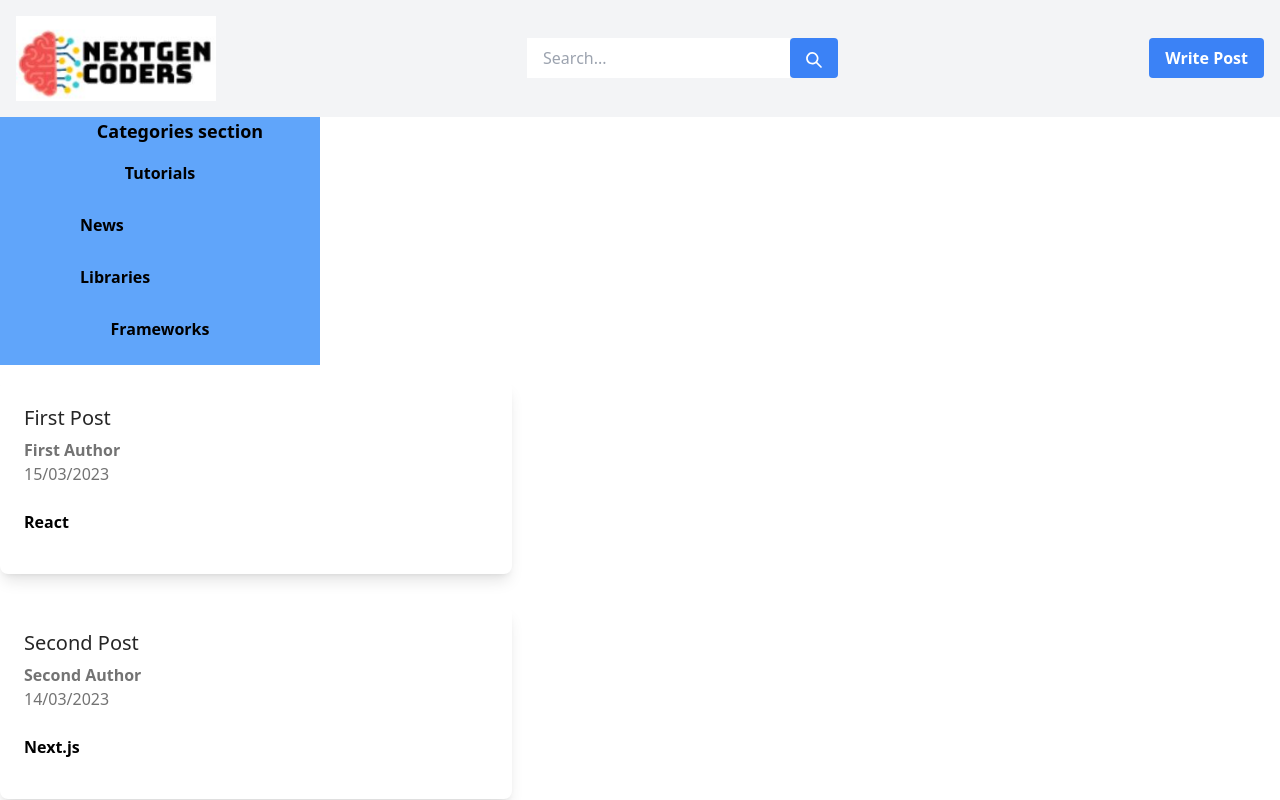
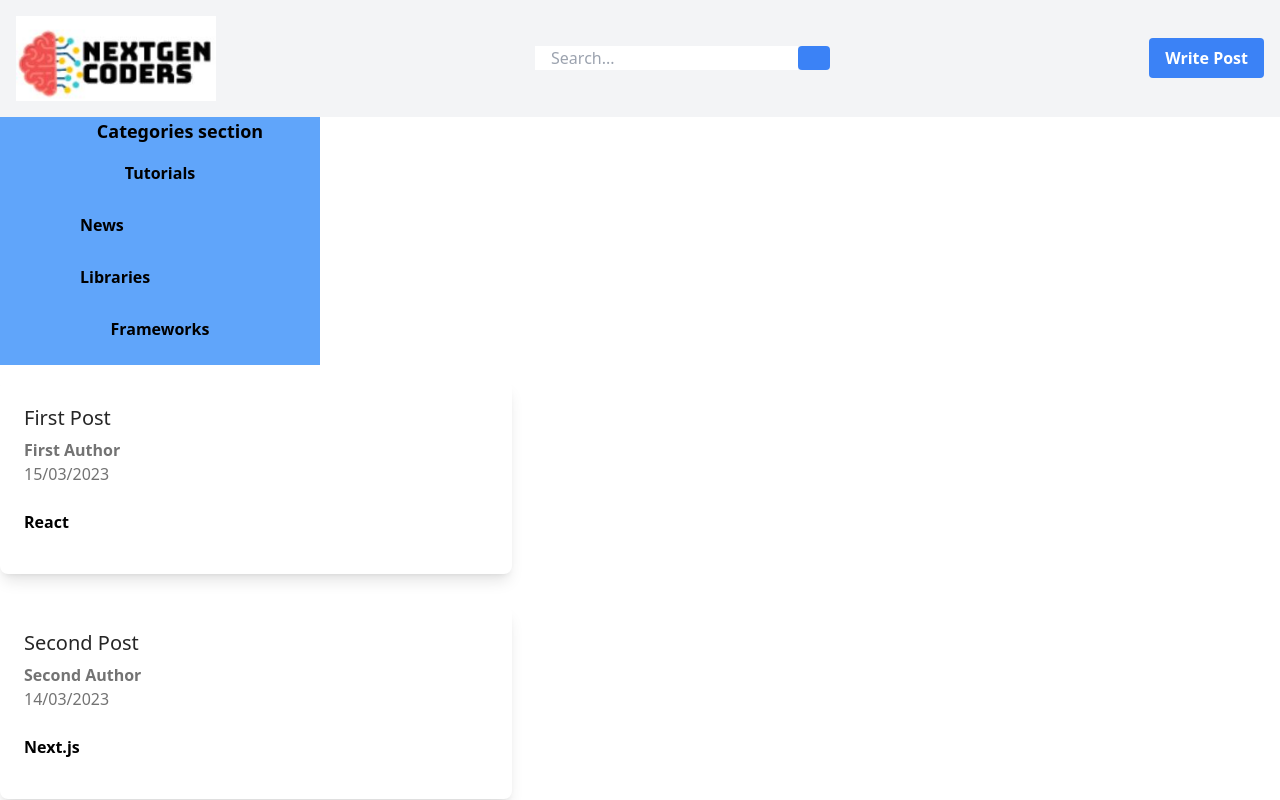
Before and after one commit to ortizlilian/next-gen-coders, a Next.js app: page / in a window 1280 px wide. Shown: the top 800 px of the page. Built offline with nearby package versions, Linux system fonts and the light colour scheme.

Commit message:
removed chakraui search icon

```diff
--- a/src/components/NavBar.jsx
+++ b/src/components/NavBar.jsx
@@ -1,6 +1,6 @@
 import { useState } from 'react';
 // import {Box, Flex, Button, Input, InputGroup, InputRightElement, IconButton} from '@chakra-ui/react';
-import { SearchIcon } from '@chakra-ui/icons';
+// import { SearchIcon } from '@chakra-ui/icons';
 import Image from 'next/image'
 
 
@@ -44,7 +44,7 @@ const NavBar = () => {
           className="bg-blue-500 hover:bg-blue-700 text-white font-bold py-2 px-4 rounded focus:outline-none"
           onClick={handleSearch}
         >
-          <SearchIcon />
+          {/* <SearchIcon /> */}
         </button>
       </div>
     </div>
```
Also changed, not shown: 1 other file (tests, documents, lock files or other folders).
